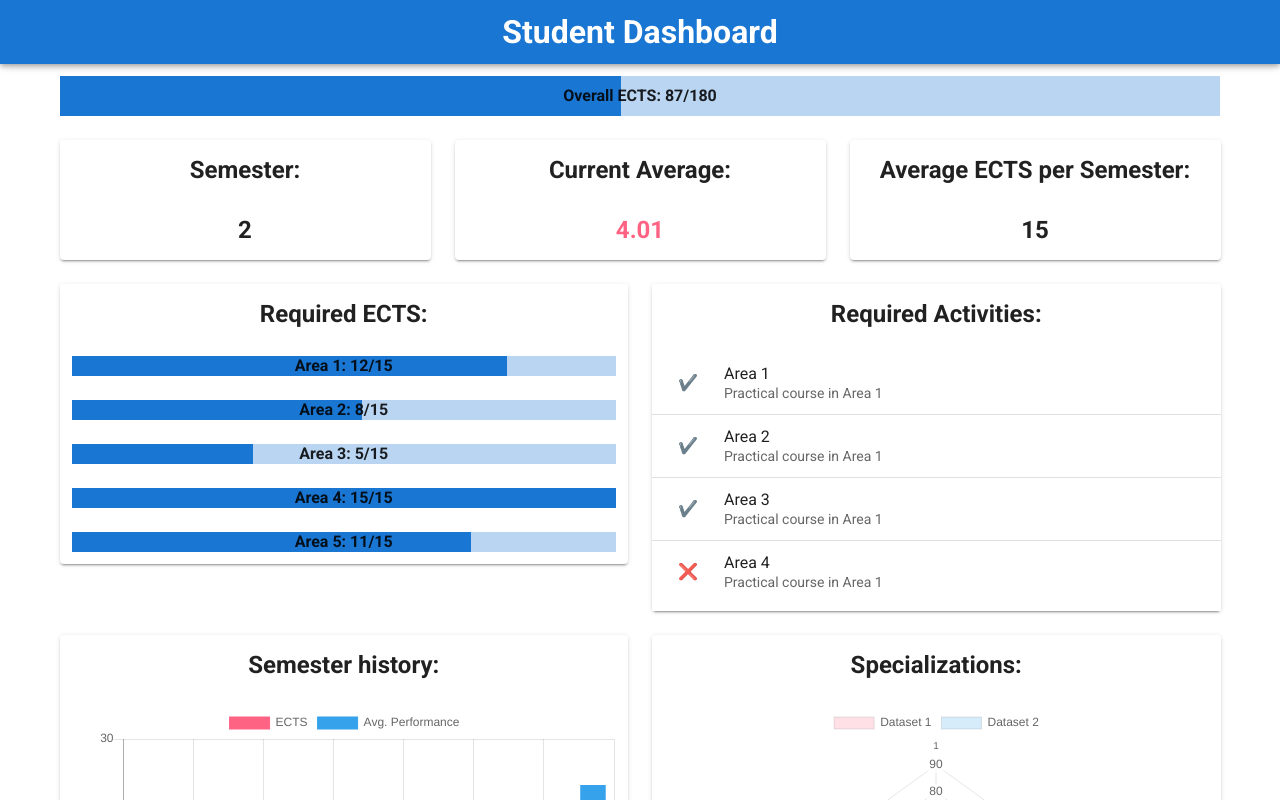
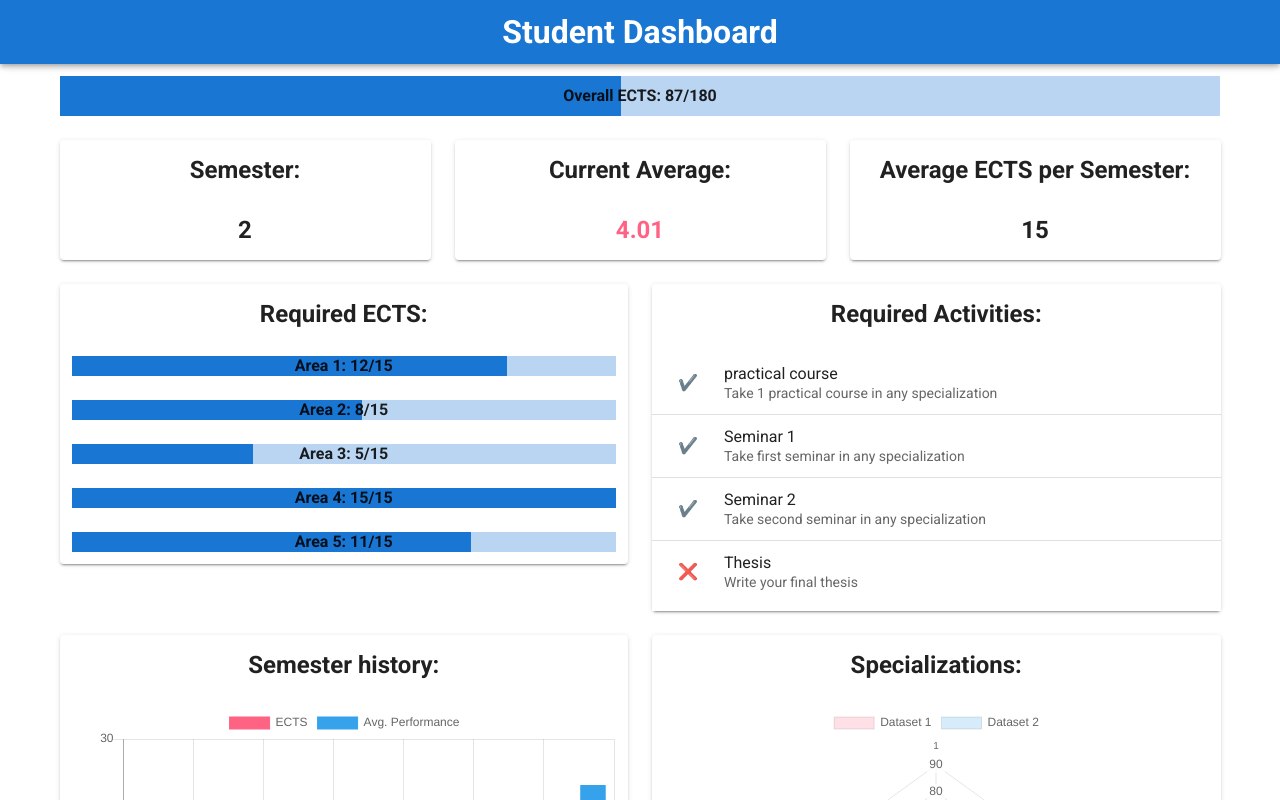
Before and after one commit to Elucidateqt/vue-dashboard-boilerplate, a Vue app: page / in a window 1280 px wide. Shown: the top 800 px of the page. Built offline with nearby package versions, Linux system fonts and the light colour scheme.

Commit message:
list-items-text

```diff
--- a/src/components/Dashboard.vue
+++ b/src/components/Dashboard.vue
@@ -193,26 +193,26 @@ import colors from '../lib/constants/colors';
 
         listItems: [
           {
-            text: "Area 1",
-            subText: "Practical course in Area 1",
+            text: "practical course",
+            subText: "Take 1 practical course in any specialization",
             done: true
           },
           {divider: true},
           {
-            text: "Area 2",
-            subText: "Practical course in Area 1",
+            text: "Seminar 1",
+            subText: "Take first seminar in any specialization",
             done: true
           },
           {divider: true},
           {
-            text: "Area 3",
-            subText: "Practical course in Area 1",
+            text: "Seminar 2",
+            subText: "Take second seminar in any specialization",
             done: true
           },
           {divider: true},
           {
-            text: "Area 4",
-            subText: "Practical course in Area 1",
+            text: "Thesis",
+            subText: "Write your final thesis",
             done: false
           },
         ],
@@ -280,7 +280,6 @@ import colors from '../lib/constants/colors';
     },
     mounted () {
       this.fillData()
-      console.log(this.getRandomScalingFactor())
     },
     methods: {
       fillData () {
```
